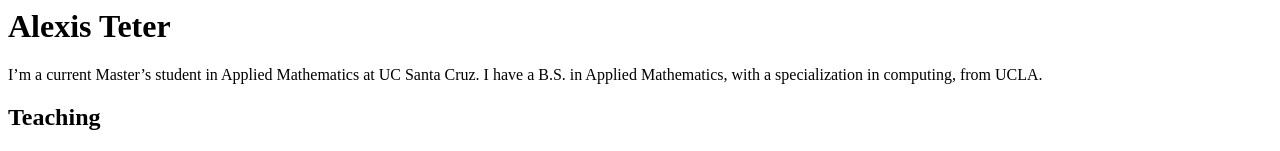
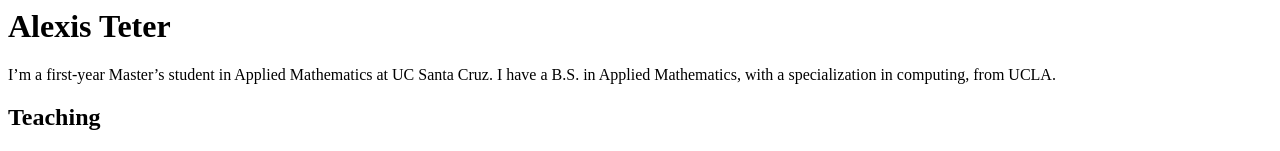
Before and after one commit to zalexis12/zalexis12.github.io, a plain HTML site: page index.html in a window 1280 px wide. Shown: the top 151 px of the page. Drawn offline with Linux system fonts and the light colour scheme.

Commit message:
Update index.html

```diff
--- a/index.html
+++ b/index.html
@@ -2,7 +2,7 @@
 
   <h1>Alexis Teter</h1>
 
-<p>I’m a current Master’s student in Applied Mathematics at UC Santa Cruz.  I have a B.S. in Applied Mathematics, with a specialization in computing, from UCLA.</p>
+<p>I’m a first-year Master’s student in Applied Mathematics at UC Santa Cruz.  I have a B.S. in Applied Mathematics, with a specialization in computing, from UCLA.</p>
 
   <h2>Teaching</h2>
 
```
